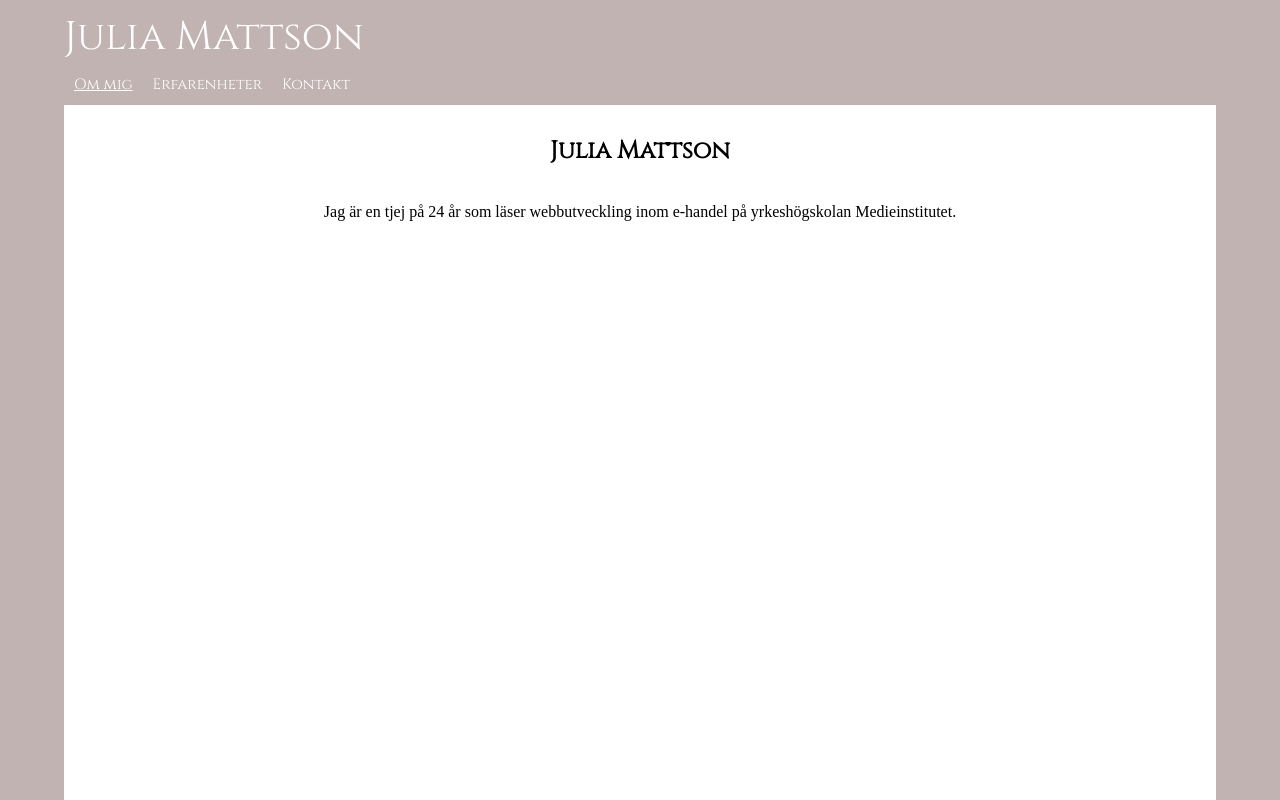
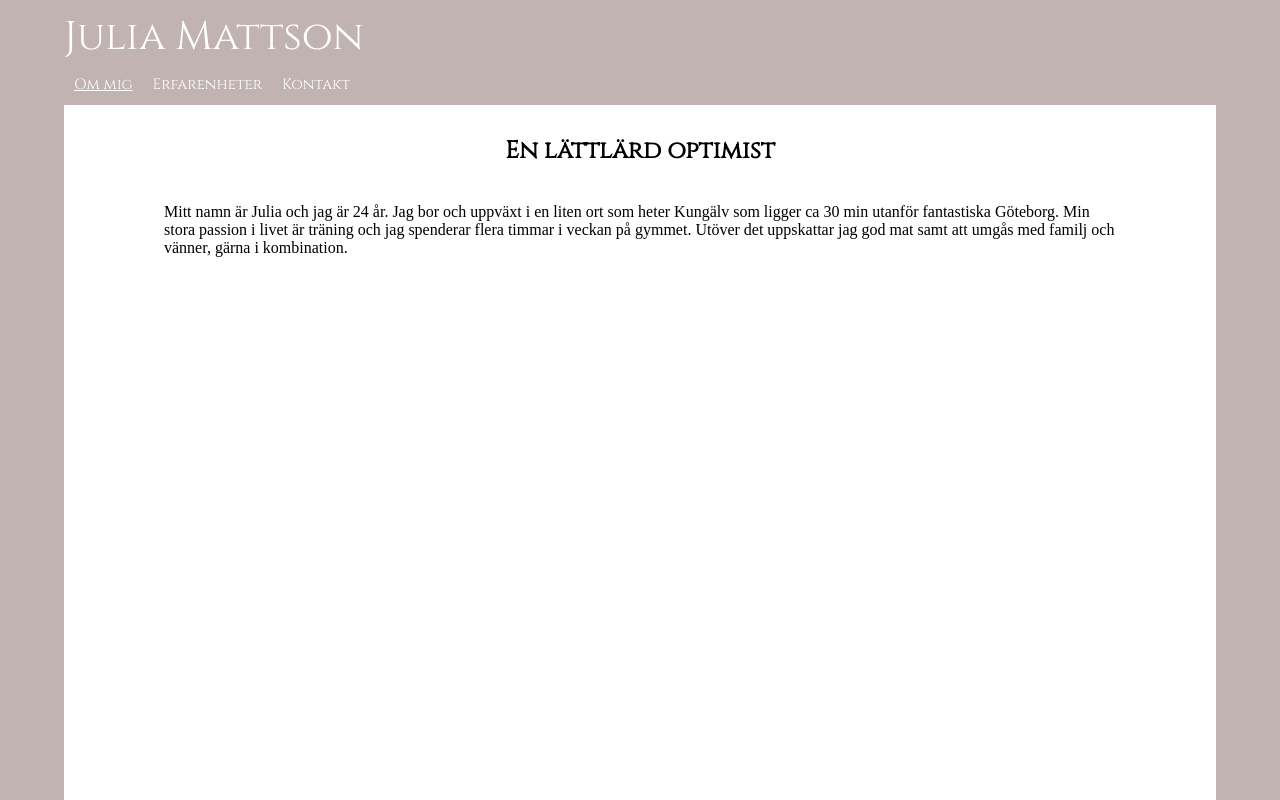
Before and after one commit to juliamattson/CV, a plain HTML site: page index.html in a window 1280 px wide. Drawn offline with Linux system fonts and the light colour scheme.

Commit message:
small changes in design

```diff
--- a/index.html
+++ b/index.html
@@ -19,8 +19,12 @@
             <div onclick="toContactPage()" class="navButtons">Kontakt</div>
         </div>
         <div id="contentAboutMeDiv">
-            <h2>Julia Mattson</h2>
-            <p>Jag är en tjej på 24 år som läser webbutveckling inom e-handel på yrkeshögskolan Medieinstitutet.</p>
+            <h2>En lättlärd optimist</h2>
+            <p>Mitt namn är Julia och jag är 24 år. Jag bor och uppväxt i en liten ort som heter
+                Kungälv som ligger ca 30 min utanför fantastiska Göteborg. Min stora passion i livet
+                är träning och jag spenderar flera timmar i veckan på gymmet. Utöver det uppskattar jag
+                god mat samt att umgås med familj och vänner, gärna i kombination.
+            </p>
         </div>
     </div>
 </body>
--- a/style.css
+++ b/style.css
@@ -53,7 +53,7 @@ body {
     display: flex;
     flex-direction: column;
     align-items: center;
-    padding: 10px;
+    padding: 10px 100px 10px 100px;
 }
 
 /* innehållsdiven på kontaktsidan */
```
